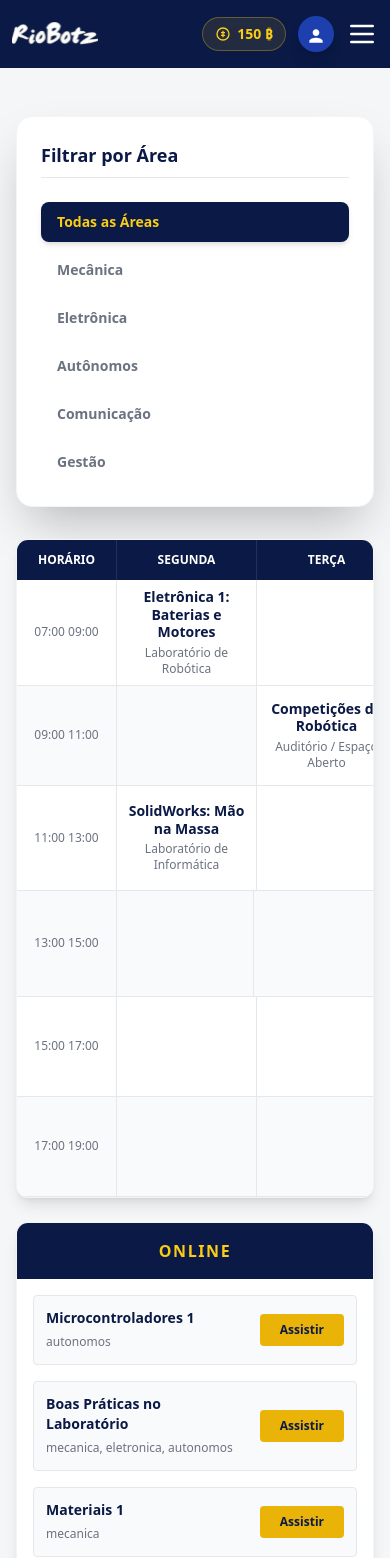
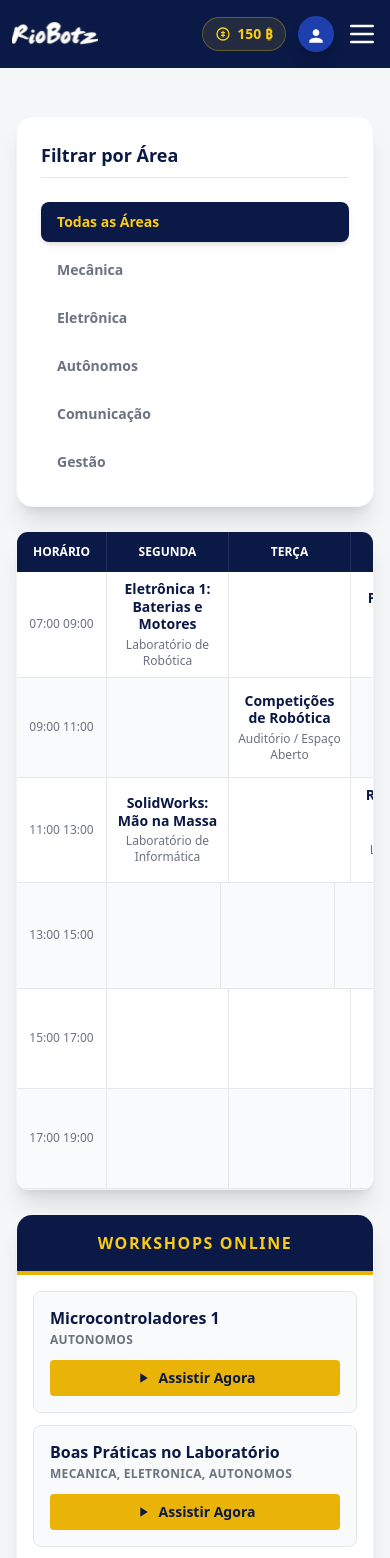
Before and after one commit to thadeu-ct/processo-seletivo-riobotz, a React (Vite) app: page /calendario in a window 390 px wide. Shown: the top 1558 px of the page. Built offline with nearby package versions, Linux system fonts and the light colour scheme; no server answers.

Commit message:
Update Calendario.jsx

```diff
--- a/src/pages/Calendario.jsx
+++ b/src/pages/Calendario.jsx
@@ -92,9 +92,9 @@ function Calendario() {
 
       <PrivateHeader />
 
-      <main className="flex-grow flex flex-col lg:flex-row max-w-[1600px] mx-auto w-full px-4 py-12 gap-8 items-start">
+      <main className="flex-grow flex flex-col xl:flex-row max-w-[1800px] mx-auto w-full px-4 py-12 gap-6 items-start">
 
-        <aside className="w-full lg:w-64 bg-white rounded-2xl shadow-2xl p-6 h-fit shrink-0 border border-gray-100 lg:my-auto">
+        <aside className="w-full xl:w-64 bg-white rounded-2xl shadow-xl p-6 h-fit shrink-0 border border-gray-100 xl:my-auto">
           <h2 className="text-[#0a1945] font-extrabold text-lg mb-6 border-b pb-2">
             Filtrar por Área
           </h2>
@@ -115,13 +115,11 @@ function Calendario() {
           </div>
         </aside>
 
-        <section className="w-full flex-grow flex flex-col gap-6">
+        <section className="w-full xl:flex-grow bg-white rounded-xl shadow-xl border border-gray-100 overflow-hidden">
+          <div className="overflow-x-auto">
+            <div className="min-w-[700px]">
 
-          <div className="bg-white rounded-xl shadow-lg border border-gray-100 overflow-hidden">
-            <div className="overflow-x-auto">
-              <div className="min-w-[800px]">
-
-                <div className="grid grid-cols-[100px_1fr_1fr_1fr_1fr_1fr] bg-[#0a1945] text-white text-xs font-bold text-center">
+              <div className="grid grid-cols-[90px_1fr_1fr_1fr_1fr_1fr] bg-[#0a1945] text-white text-xs font-bold text-center">
                 <div className="p-3 border-r border-white/10">HORÁRIO</div>
                 {DIAS_SEMANA.map(dia => (
                   <div key={dia} className="p-3 border-r border-white/10 last:border-0">{dia}</div>
@@ -130,7 +128,7 @@ function Calendario() {
 
               <div className="flex flex-col bg-white">
                 {HORARIOS.map((horario, index) => (
-                    <div key={horario} className={`grid grid-cols-[100px_1fr_1fr_1fr_1fr_1fr] min-h-[100px] ${index % 2 === 0 ? 'bg-white' : 'bg-gray-50'}`}>
+                  <div key={horario} className={`grid grid-cols-[90px_1fr_1fr_1fr_1fr_1fr] min-h-[100px] ${index % 2 === 0 ? 'bg-white' : 'bg-gray-50'}`}>
                     <div className="flex items-center justify-center p-2 border-r border-b border-gray-200 text-xs font-medium text-gray-500">
                       {horario}
                     </div>
@@ -145,33 +143,36 @@ function Calendario() {
               </div>
             </div>
           </div>
+        </section>
+
+        <aside className="w-full xl:w-80 flex flex-col bg-white rounded-2xl shadow-xl border border-gray-100 overflow-hidden shrink-0 h-[650px]">
+           <div className="bg-[#0a1945] text-yellow-400 font-black tracking-widest flex items-center justify-center w-full p-4 border-b-4 border-yellow-500 shrink-0">
+              WORKSHOPS ONLINE
            </div>
 
-          <div className="bg-white rounded-xl shadow-lg border border-gray-100 overflow-hidden flex flex-col md:flex-row min-h-[120px]">
-             <div className="bg-[#0a1945] text-yellow-400 font-black tracking-widest flex items-center justify-center w-full md:w-[100px] p-4 md:p-0">
-                ONLINE
-             </div>
-
-             <div className="flex-grow p-4 flex flex-wrap gap-4 items-center">
+           <div className="flex-grow p-4 overflow-y-auto flex flex-col gap-3 custom-scrollbar">
               {onlines.length > 0 ? (
                 onlines.map((ws) => (
-                    <div key={ws.id} className="bg-gray-50 border border-gray-200 rounded p-3 flex-grow min-w-[250px] flex justify-between items-center gap-4">
+                  <div key={ws.id} className="bg-gray-50 border border-gray-200 hover:border-[#0a1945] rounded-lg p-4 flex flex-col gap-3 transition-colors">
                     <div>
-                        <h4 className="font-bold text-sm text-[#0a1945]">{ws.titulo}</h4>
-                        <span className="text-xs text-gray-500">{ws.areas.join(", ")}</span>
+                      <h4 className="font-extrabold text-[#0a1945] leading-tight mb-1">{ws.titulo}</h4>
+                      <p className="text-xs text-gray-500 uppercase tracking-wide font-semibold">{ws.areas.join(", ")}</p>
                     </div>
-                      <button className="bg-yellow-500 hover:bg-yellow-600 text-[#0a1945] text-xs font-bold py-2 px-5 rounded transition-colors shrink-0">
-                        Assistir
+                    <button className="bg-yellow-500 hover:bg-yellow-600 text-[#0a1945] text-sm font-bold py-2 px-4 rounded transition-colors w-full flex items-center justify-center gap-2">
+                      <svg className="w-4 h-4" fill="currentColor" viewBox="0 0 24 24"><path d="M8 5v14l11-7z"/></svg>
+                      Assistir Agora
                     </button>
                   </div>
                 ))
               ) : (
-                  <p className="text-gray-400 italic text-sm w-full text-center">Nenhum workshop online filtrado.</p>
+                <div className="h-full flex flex-col items-center justify-center text-center p-4">
+                   <svg className="w-12 h-12 text-gray-300 mb-2" fill="none" stroke="currentColor" viewBox="0 0 24 24"><path strokeLinecap="round" strokeLinejoin="round" strokeWidth="2" d="M15 10l4.553-2.276A1 1 0 0121 8.618v6.764a1 1 0 01-1.447.894L15 14M5 18h8a2 2 0 002-2V8a2 2 0 00-2-2H5a2 2 0 00-2 2v8a2 2 0 002 2z"></path></svg>
+                   <p className="text-gray-400 italic text-sm">Nenhum workshop online filtrado para esta área.</p>
+                </div>
               )}
            </div>
-          </div>
+        </aside>
 
-        </section>
       </main>
 
       <Footer />
```
Lines whose indentation alone changed are shown as unchanged.
